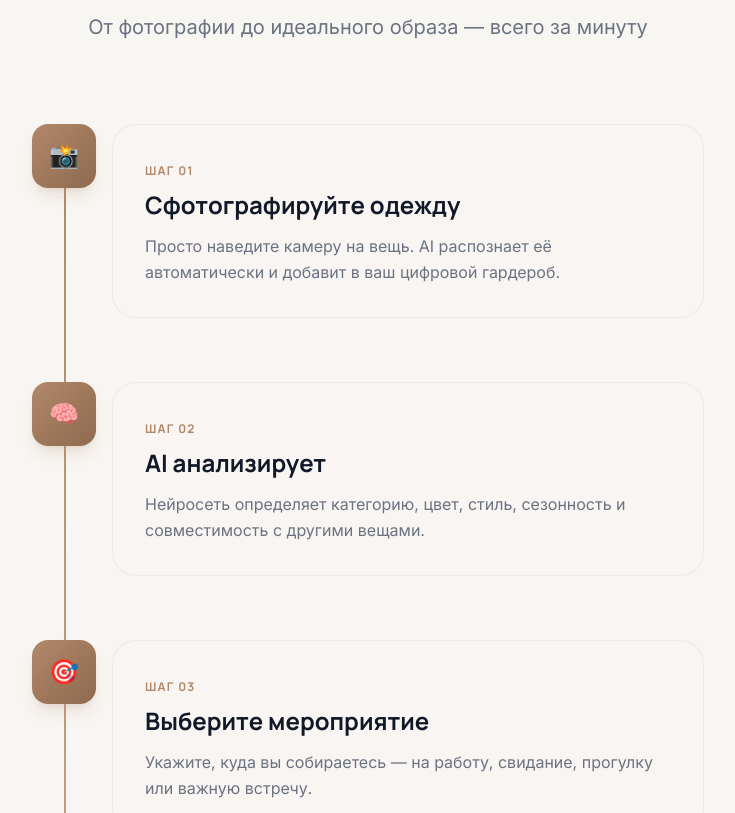
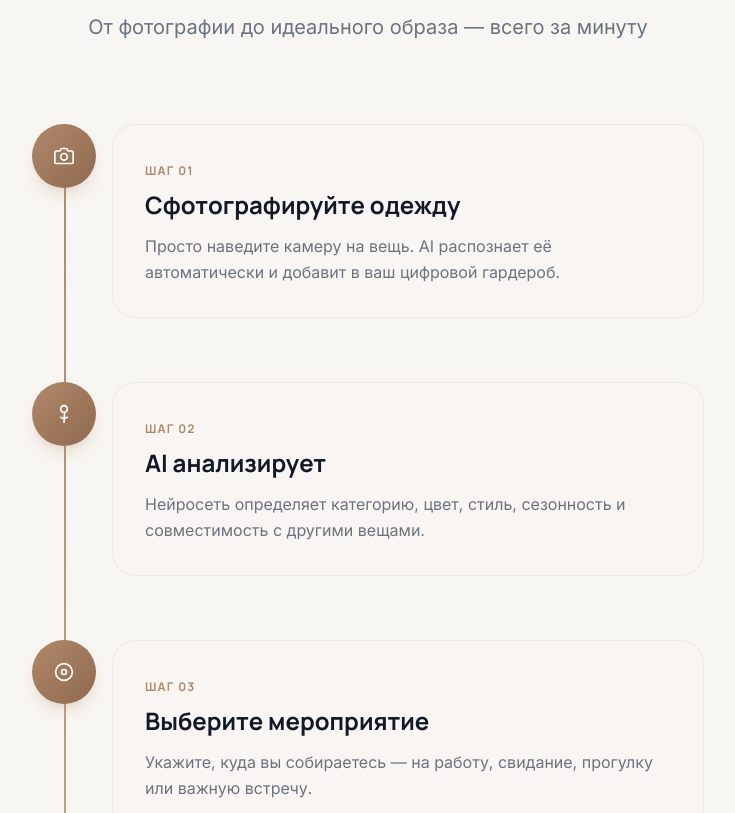
Before and after one commit to wdfrioa/WardrobeAIsite, a Next.js app: page / in a window 1280 px wide. Shown: the part 2280-3093 px from the top of the page, without its empty margins (272-1007 px from the left). Built offline with nearby package versions, Linux system fonts and the light colour scheme.

Commit message:
Update HowItWorks.tsx

```diff
--- a/src/components/HowItWorks.tsx
+++ b/src/components/HowItWorks.tsx
@@ -1,5 +1,3 @@
-"use client";
-
 import { motion, useScroll, useTransform } from "framer-motion";
 import { useRef } from "react";
 import ScrollReveal from "./ScrollReveal";
@@ -8,25 +6,45 @@ import SectionHeading from "./SectionHeading";
 const steps = [
   {
     number: "01",
-    emoji: "📸",
+    icon: (
+      <svg width="20" height="20" viewBox="0 0 24 24" fill="none" stroke="currentColor" strokeWidth="2" strokeLinecap="round" strokeLinejoin="round">
+        <path d="M23 19a2 2 0 0 1-2 2H3a2 2 0 0 1-2-2V8a2 2 0 0 1 2-2h4l2-3h6l2 3h4a2 2 0 0 1 2 2z" />
+        <circle cx="12" cy="13" r="4" />
+      </svg>
+    ),
     title: "Сфотографируйте одежду",
     description: "Просто наведите камеру на вещь. AI распознает её автоматически и добавит в ваш цифровой гардероб.",
   },
   {
     number: "02",
-    emoji: "🧠",
+    icon: (
+      <svg width="20" height="20" viewBox="0 0 24 24" fill="none" stroke="currentColor" strokeWidth="2" strokeLinecap="round" strokeLinejoin="round">
+        <path d="M12 2a4 4 0 0 1 4 4c0 1.95-1.4 3.58-3.25 3.93L12 22" />
+        <path d="M12 2a4 4 0 0 0-4 4c0 1.95 1.4 3.58 3.25 3.93" />
+        <path d="M16 16c-2.5 1.5-5.5 1.5-8 0" />
+      </svg>
+    ),
     title: "AI анализирует",
     description: "Нейросеть определяет категорию, цвет, стиль, сезонность и совместимость с другими вещами.",
   },
   {
     number: "03",
-    emoji: "🎯",
+    icon: (
+      <svg width="20" height="20" viewBox="0 0 24 24" fill="none" stroke="currentColor" strokeWidth="2" strokeLinecap="round" strokeLinejoin="round">
+        <circle cx="12" cy="12" r="10" />
+        <circle cx="12" cy="12" r="3" />
+      </svg>
+    ),
     title: "Выберите мероприятие",
     description: "Укажите, куда вы собираетесь — на работу, свидание, прогулку или важную встречу.",
   },
   {
     number: "04",
-    emoji: "✨",
+    icon: (
+      <svg width="20" height="20" viewBox="0 0 24 24" fill="none" stroke="currentColor" strokeWidth="2" strokeLinecap="round" strokeLinejoin="round">
+        <polyline points="20 6 9 17 4 12" />
+      </svg>
+    ),
     title: "Получите готовый образ",
     description: "AI создаёт идеальный look из вашего гардероба с учётом погоды, события и вашего стиля.",
   },
@@ -63,14 +81,14 @@ export default function HowItWorks() {
             {steps.map((step, i) => (
               <ScrollReveal key={step.number} delay={i * 0.15}>
                 <div className="relative pl-16 sm:pl-20">
-                  {/* Step circle */}
+                  {/* Minimalistic circle instead of emoji square */}
                   <motion.div
                     whileInView={{ scale: [0.5, 1.1, 1] }}
                     viewport={{ once: true }}
                     transition={{ duration: 0.5, delay: i * 0.15 }}
-                    className="absolute left-0 top-0 w-12 h-12 sm:w-16 sm:h-16 rounded-2xl bg-gradient-to-br from-clay to-clay-dark flex items-center justify-center text-xl sm:text-2xl shadow-lg shadow-clay/20"
+                    className="absolute left-0 top-0 w-12 h-12 sm:w-16 sm:h-16 rounded-full bg-gradient-to-br from-clay to-clay-dark flex items-center justify-center text-white shadow-lg shadow-clay/20"
                   >
-                    {step.emoji}
+                    {step.icon}
                   </motion.div>
 
                   <div className="glass rounded-2xl sm:rounded-3xl p-6 sm:p-8">
```
